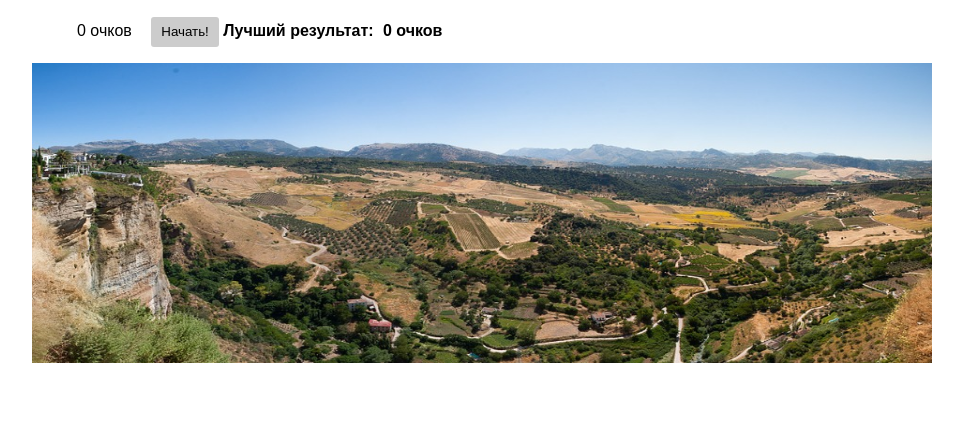
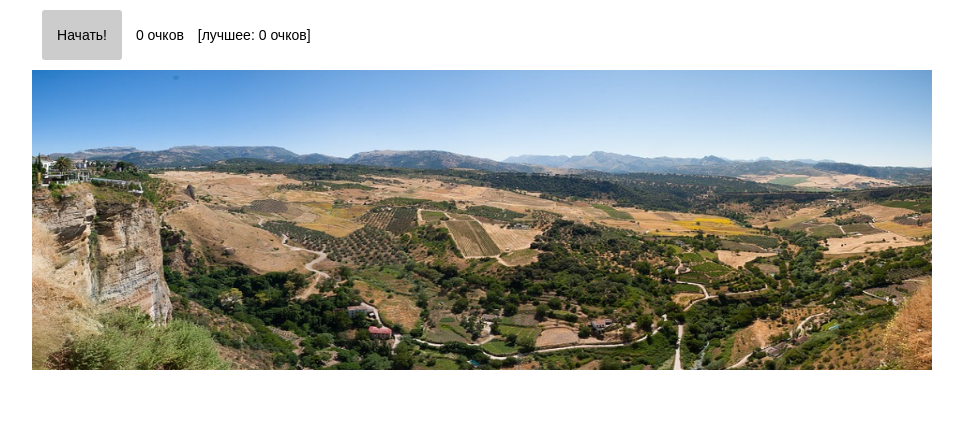
Before and after one commit to VitRod/JavaScript, a website: page index.html in a window 1280 px wide. Shown: the whole page, without its empty margins (158-1121 px from the left). Drawn offline with Linux system fonts and the light colour scheme.

Commit message:
улучшен вид информационной строки

```diff
--- a/index.html
+++ b/index.html
@@ -7,11 +7,13 @@
   <link rel="stylesheet" href="style.css">
 </head>
 <body>
-  <figure>
+  <figure class="bar">
+    <span class="phase">
+      <button class="startButton">Начать!</button>
+      <span class="timer">00:00</span>
+    </span>
     <span class="scoreboard" id="currentScoreView" data-points="0">очков</span>
-    <button class="startButton">Начать!</button>
-    <span class="timer">00:00</span>
-    <strong>Лучший результат: <span class="scoreboard" id="topScoreView" data-points="0">очков</span></strong>
+    <span class="thebest">[лучшее: <span class="scoreboard" id="topScoreView" data-points="0">очков]</span></span>
   </figure>
 
   <main class="gamefield">
--- a/style.css
+++ b/style.css
@@ -15,8 +15,8 @@ body {
 .gamefield {
   width: 100%;
   height: 300px;
-  min-height: 250px;
-  max-height: calc( 100% - 50px );
+  min-height: 200px;
+  max-height: calc( 100% - 70px );
   padding: 0 20%;
   box-sizing: border-box;
   background: #afafaf url(img/landscape.png) no-repeat;
@@ -56,29 +56,54 @@ body {
   height: 40px;
 }
 
+
+.bar {
+  margin: 0;
+  padding: 10px;
+  font-size: 14px;
+  line-height: 50px;
+}
+
+.phase {
+  display: inline-block;
+  width: 80px;
+  margin-right: 10px;
+}
+
 .startButton {
-  height: 30px;
+  width: 100%;
   padding: 0 10px;
-  margin-left: 10px;
-  line-height: 30px;
   cursor: pointer;
   border: none;
   border-radius: 3px;
   background-color: #ccc;
+  display: inline-block;
+  font-size: inherit;
+  text-align: center;
+  line-height: inherit;
 }
 .startButton:hover {
   background-color: #ddd;
 }
 .scoreboard {
-  height: 50px;
-  padding: 10px 5px;
+  margin-right: 10px;
   box-sizing: border-box;
-  line-height: 30px;
+  display: inline-block;
 }
 .scoreboard::before {
   content: attr(data-points) ' ';
 }
-
 .timer {
   display: none;
+  height: 30px;
+  padding: 0 10px;
+  margin-left: 10px;
+  text-align: center;
+  line-height: inherit;
+  box-shadow: 0 0 1px #ccc;
 }
+.thebest {
+  display: inline-block;
+  white-space: nowrap;
+  height: 30px;
+}
```
